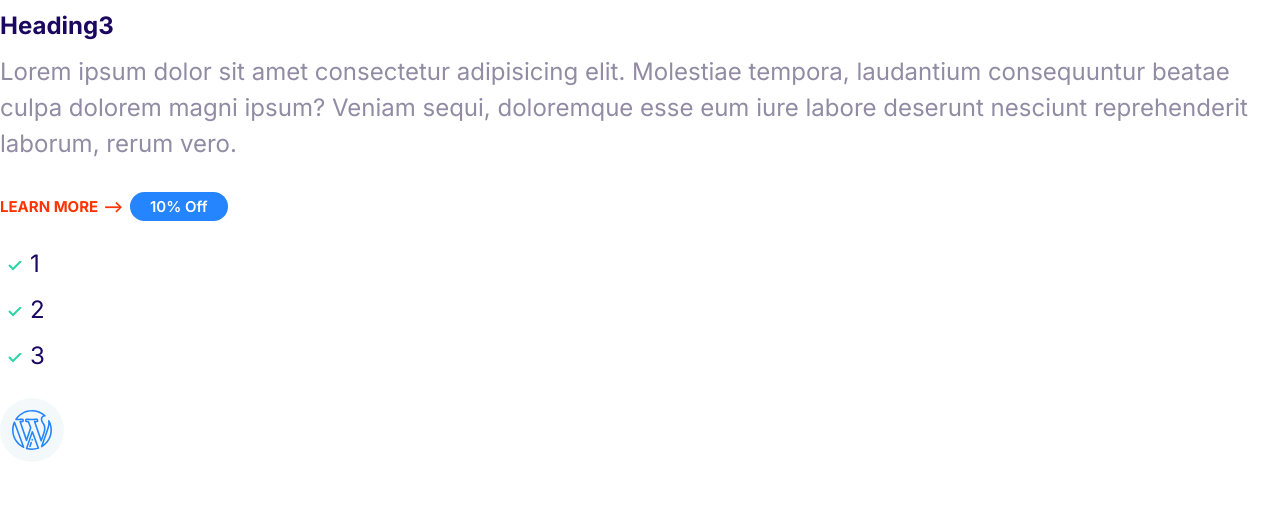
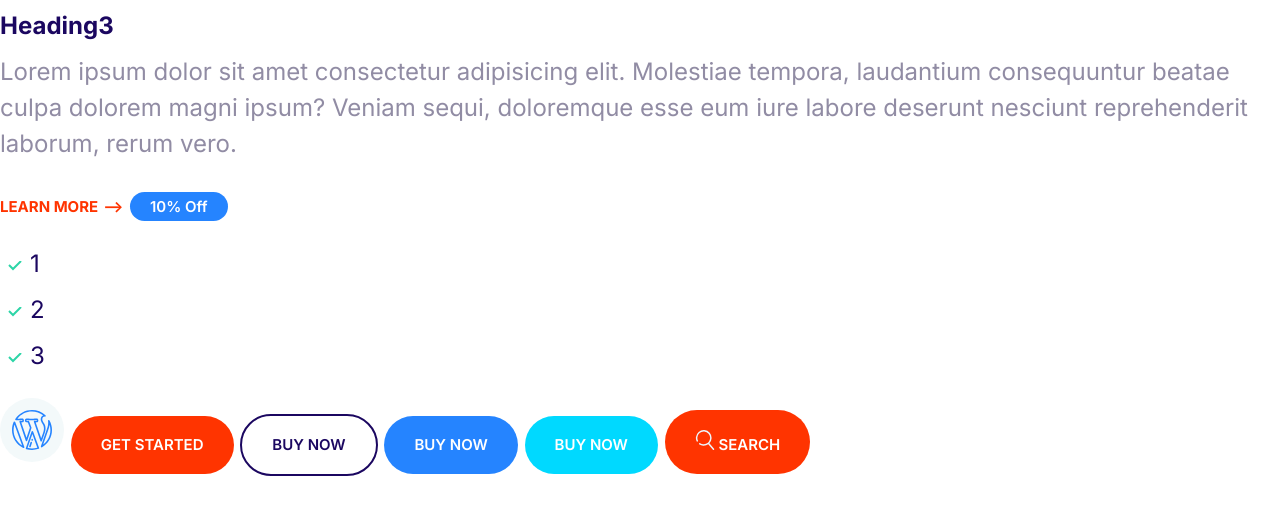
Before and after one commit to mohammadribhee/modiCourse, a plain HTML site: page index.html in a window 1280 px wide. Shown: the part 213-728 px from the top of the page. Drawn offline with Linux system fonts and the light colour scheme.

Commit message:
button componenet

```diff
--- a/css/style.css
+++ b/css/style.css
@@ -153,3 +153,72 @@ a {
   justify-content: center;
   align-items: center;
 }
+
+ /* Button */
+
+ .btn {
+  border-radius: 40px;
+  border: 0;
+  cursor: pointer;
+  font-size: 1.8rem;
+  font-weight: 600;
+  margin: 1rem 0;
+  padding: 2rem 3rem;
+  text-align: center;
+  text-transform: uppercase;
+  white-space: nowrap;
+}
+
+.btn--primary {
+  background: var(--color-primary);
+  color: #fff;
+}
+
+.btn--primary:hover {
+  background: #3a8ffd;
+}
+
+.btn--secondary {
+  background: var(--color-secondary);
+  color: #fff;
+}
+
+.btn--secondary:hover {
+  background: #05cdf0;
+}
+
+.btn--accent {
+  background: var(--color-accent);
+  color: #fff;
+}
+
+.btn--accent:hover {
+  background: #ec3000;
+}
+
+.btn--outline {
+  background: #fff;
+  color: var(--color-headings);
+  border: 2px solid var(--color-headings);
+}
+
+.btn--outline:hover {
+  background: var(--color-headings);
+  color: #fff;
+}
+
+.btn--block {
+  width: 100%;
+  display: inline-block;
+}
+
+.btn-accent{
+  width: 2rem;
+  height: 2rem;
+
+}
+@media screen and (min-width: 1024px) {
+  .btn {
+    font-size: 1.5rem;
+  }
+}
--- a/index.html
+++ b/index.html
@@ -28,5 +28,16 @@
     <use xLink:href="img/sprite.svg#wordpress"></use>
    </svg>
    </span>
+   <button class="btn btn--accent">Get STARTED</button>
+   <button class="btn btn--outline">BUY NOW</button>
+   <button class="btn btn--primary">BUY NOW</button>
+   <button class="btn btn--secondary">BUY NOW</button>
+  <button class="btn btn--accent">
+    <svg class="btn-accent">
+        <use xLink:href="img/sprite.svg#search"></use>
+       </svg>
+    Search
+
+</button>
 </body>
 </html>
```
